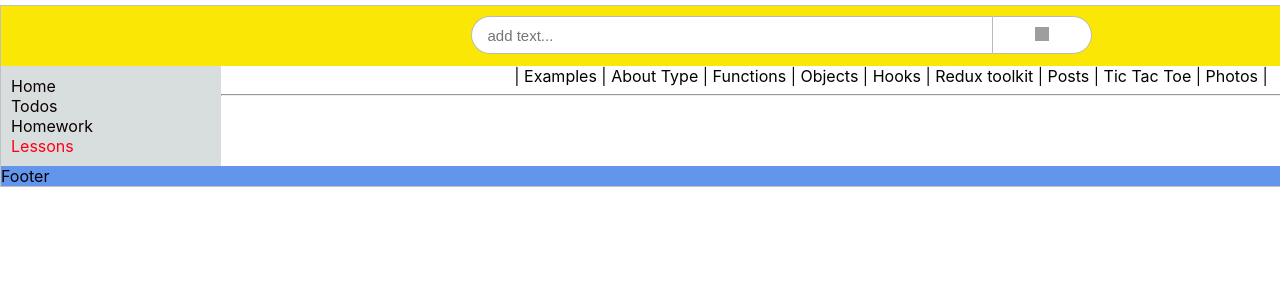
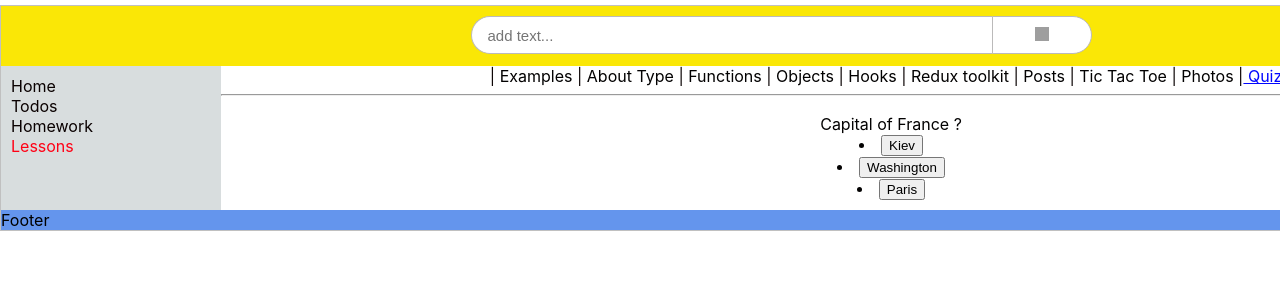
Before and after one commit to VladimirShumliaiev/Type-script-React, a React (Create React App) app in the folder my-app/: page /lessons/quiz in a window 1280 px wide. Shown: the top 300 px of the page. Built offline with nearby package versions, Linux system fonts and the light colour scheme; grey boxes are pictures that could not be loaded.

Commit message:
23.05.2023 +++

```diff
--- a/my-app/src/Components/mainContent/Lessons/Components Lessons/Lessons NavLink & Routing/LessonsNavLink/LessonsNavLink.tsx
+++ b/my-app/src/Components/mainContent/Lessons/Components Lessons/Lessons NavLink & Routing/LessonsNavLink/LessonsNavLink.tsx
@@ -19,6 +19,7 @@ const LessonsNavLink = () => {
             <NavLink className={isActive} to={'posts'}> Posts </NavLink>{'|'}
             <NavLink className={isActive} to={'ticTacToe'}> Tic Tac Toe </NavLink>{'|'}
             <NavLink className={isActive} to={'photos'}> Photos </NavLink>{'|'}
+            <NavLink className={isActive} to={'quiz'}> Quiz </NavLink>{'|'}
         </div>
     );
 };
--- a/my-app/src/Components/mainContent/Lessons/Components Lessons/Lessons NavLink & Routing/Routing Lessons/LessonsRouting.tsx
+++ b/my-app/src/Components/mainContent/Lessons/Components Lessons/Lessons NavLink & Routing/Routing Lessons/LessonsRouting.tsx
@@ -11,6 +11,7 @@ import BlogPage from "../../Posts/BlogPage";
 import SinglePage from "../../Posts/SinglePage";
 import Board from "../../TticTacToe/Board";
 import Photos from "../../Photos/Photos";
+import Quiz from "../../Quiz/Quiz";
 
 
 
@@ -28,6 +29,7 @@ const LessonsRouting: FC = () => {
                 <Route path={'posts/:id'} element={<SinglePage/>}/>
                 <Route path={'ticTacToe'} element={<Board/>}/>
                 <Route path={'photos'} element={<Photos/>}/>
+                <Route path={'quiz'} element={<Quiz/>}/>
             </Routes>
         </div>
 
--- /dev/null
+++ b/my-app/src/Components/mainContent/Lessons/Components Lessons/Quiz/Game.tsx
@@ -0,0 +1,27 @@
+import React, {FC} from 'react';
+
+type QuestionProps = {
+    id: number
+    title: string
+    variants: string[]
+    correct: number
+}
+
+type GameProps = {
+    question: QuestionProps
+    onClickVariants: (index: number) => void
+}
+
+const Game: FC<GameProps> = ({ question, onClickVariants}) => {
+    return (
+        <div>
+            {question.title}
+            {
+                question.variants.map((e, index) => <li key={index} onClick={() => onClickVariants(index)}><button>{e}</button></li>)
+            }
+
+        </div>
+    );
+};
+
+export default Game;
--- /dev/null
+++ b/my-app/src/Components/mainContent/Lessons/Components Lessons/Quiz/Quiz.tsx
@@ -0,0 +1,26 @@
+import React, {useState} from 'react';
+import questionList from "./questionList";
+import Game from "./Game";
+import Result from "./Result";
+
+const Quiz = () => {
+    const [step, setStep] = useState(0)
+    const [correct, setCorrect] = useState(0)
+
+    const onClickVariants = (index: number): void => {
+        setStep(step + 1)
+        if (index === questions.correct) {
+                setCorrect(correct + 1)
+        }
+    }
+
+    const questions = questionList[step]
+
+    return (
+        <div>
+            {step !== questionList.length ? <Game question={questions} onClickVariants={onClickVariants}/> : <Result correct={correct}/>}
+        </div>
+    );
+};
+
+export default Quiz;
--- /dev/null
+++ b/my-app/src/Components/mainContent/Lessons/Components Lessons/Quiz/Result.tsx
@@ -0,0 +1,22 @@
+import React, {FC} from 'react';
+import questionList from "./questionList";
+
+type ResultProps = {
+    correct: number
+}
+
+const Result: FC<ResultProps> = ({correct}) => {
+    return (
+        <div>
+            <img src="https://www.invictory.org/articles/wp-content/uploads/sites/3/2017/11/say-yes-to-the-live-2121044_1920-715x400.jpg" alt=""/>
+            <div>
+                <h3>you answered {correct} of {questionList.length} answers</h3>
+            </div>
+            <div>
+                <h3><a href="/lessons/quiz">new game</a></h3>
+            </div>
+        </div>
+    );
+};
+
+export default Result;
--- /dev/null
+++ b/my-app/src/Components/mainContent/Lessons/Components Lessons/Quiz/questionList.ts
@@ -0,0 +1,26 @@
+
+const questionList = [
+    {
+        id: 1,
+        title: 'Capital of France ?',
+        variants: ['Kiev', 'Washington', ' Paris'],
+        correct: 2
+    },
+    {
+        id: 2,
+        title: 'Capital of England ?',
+        variants: ['Warsaw', 'London', ' Berlin'],
+        correct: 1
+    },
+    {
+        id: 3,
+        title: 'Capital of Italy ?',
+        variants: ['Ankara', 'Rome', 'Madrid'],
+        correct: 1
+    },
+
+]
+
+
+
+export default questionList
```
